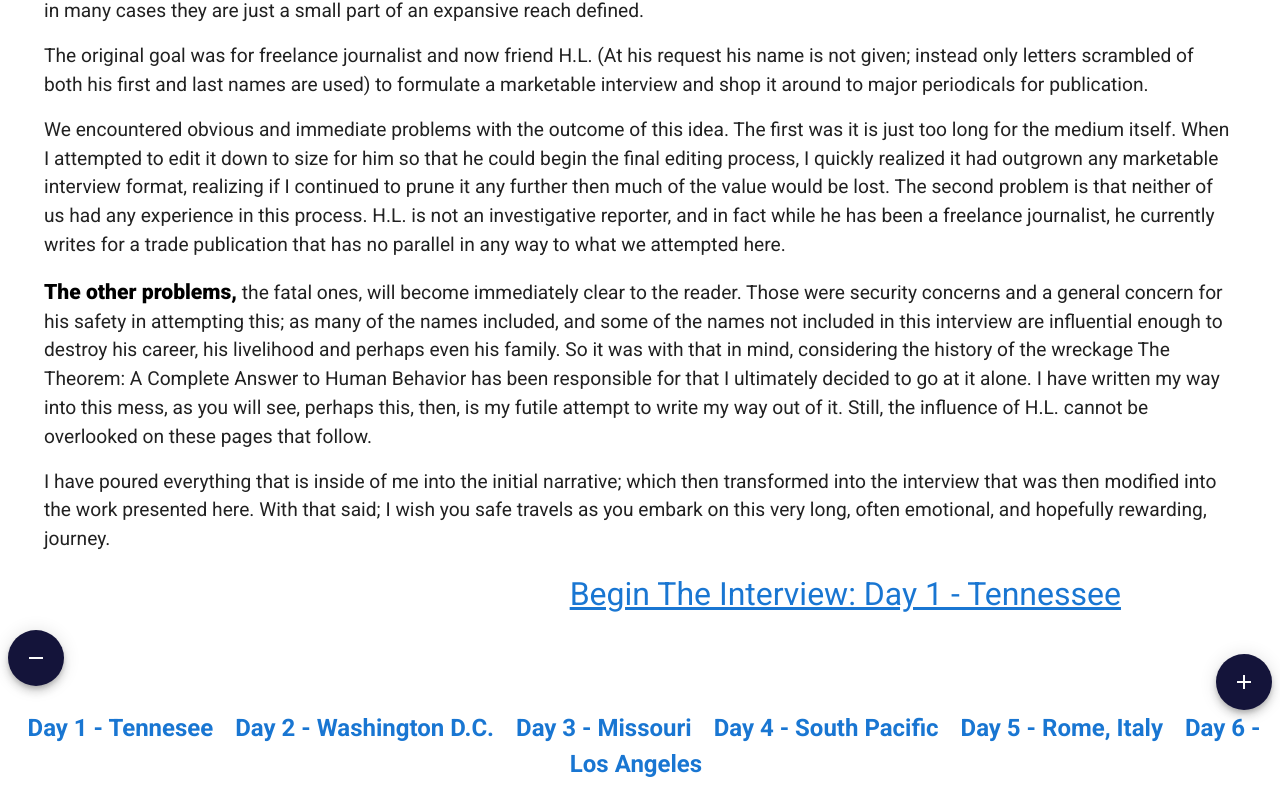
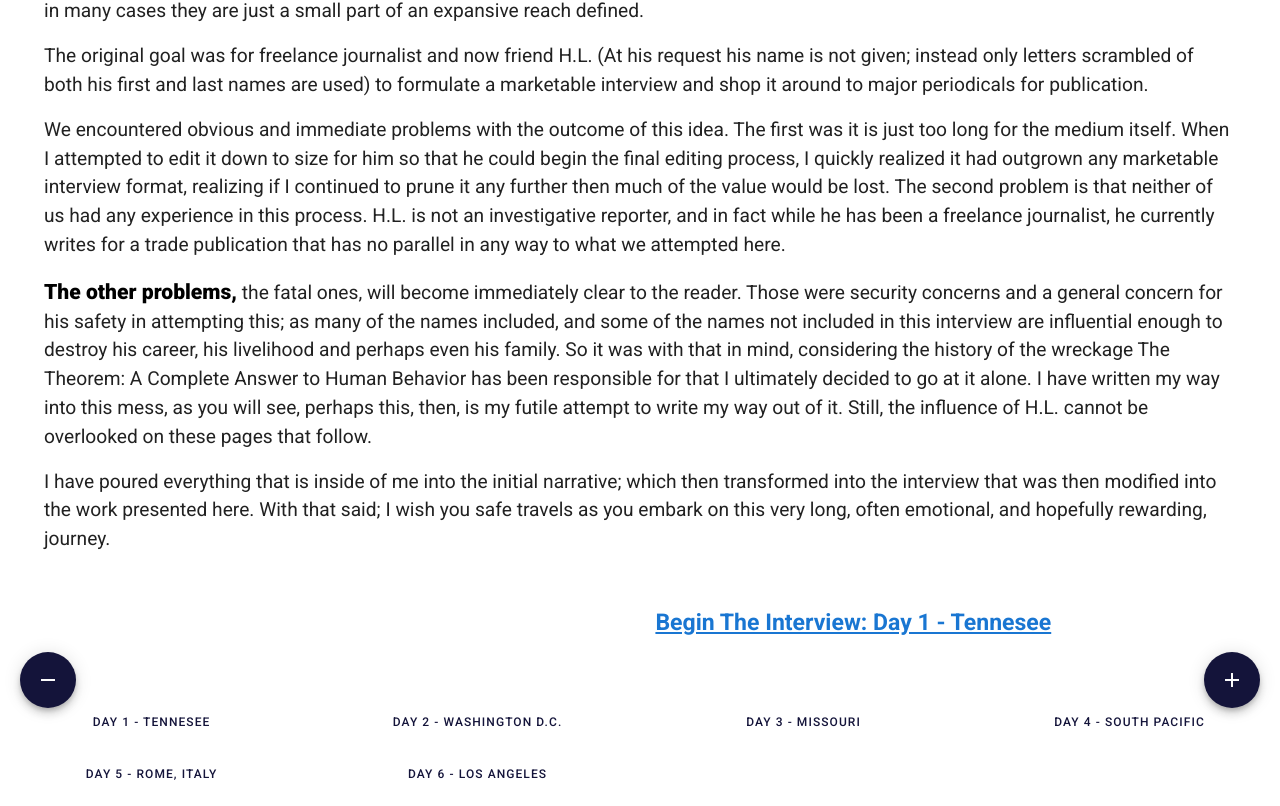
Before and after one commit to JesseStew/ode-to-martha-mitchell, a Vue app: page /intro in a window 1280 px wide. Shown: the part 1289-2095 px from the top of the page. Built offline with nearby package versions, Linux system fonts and the light colour scheme.

Commit message:
Next Day link and Bottom Nav

```diff
--- a/src/components/Navigation.vue
+++ b/src/components/Navigation.vue
@@ -96,16 +96,31 @@
 				<v-col cols="12">
 					<slot></slot>
 				</v-col>
+				<v-col cols="12" md="4"></v-col>
+				<v-col cols="12" md="8" :class="dayLinkClasses">
+					<!-- here, not sure about this -->
+					<a style="font-size: 1.2em; text-decoration: underline; font-weight: bold;" class="text-center" v-if="model === 2" @click="tabMethod(pages[model].index + 1)" color="#287ace">
+						{{pages[model].dayLink}}
+					</a>
+					<v-btn v-if="model < 8 && model > 2" block @click="tabMethod(pages[model].index + 1)" tile x-large :color="pages[model].color" icon>
+						{{pages[model].dayLink}}
+						<v-icon>mdi-chevron-right</v-icon>
+					</v-btn>
+				</v-col>
+				<v-col cols="6">
 					<v-row v-if="pages[model].title !== 'Home'" justify="start">
 						<v-btn @click="itrModel(model - 1)" class="mx-5" fab dark :color="currentColor">
 							<v-icon dark>mdi-minus</v-icon>
 						</v-btn>
 					</v-row>
+				</v-col>
+				<v-col cols="6">
 					<v-row v-if="pages[model].title !== 'Home'" justify="end">
 						<v-btn @click="itrModel(model + 1)" class="mx-5" fab dark :color="currentColor">
 							<v-icon dark>mdi-plus</v-icon>
 						</v-btn>
 					</v-row>
+				</v-col>
 
 				<v-row v-if="pages[model].title === 'Home'" justify="start">
 					<v-btn block @click="tabMethod(2)" x-large dark :color="currentColor">
@@ -126,30 +141,44 @@
 						The Martha Mitchell effect is a term utilized in psychiatry in relation to a patient being misdiagnosed as being delusional, when in fact the content of their misinterpreted delusions are an actual representation of events experienced by them. The origin of this term references events that occurred to Martha Mitchell in 1972, when she claimed that White House officials were engaging in illegal activities. Mitchell also claimed she was drugged, beaten and forced under guard to remain in hotel room in California to prevent her from further contacting the press about Watergate break-in and ensuing scandal. Aides of President Nixon informed the media that she was ‘resting’ in a psychiatric hospital; the intent of this statement was to discount the validity of her credibility and therefore observations. A substantial proportion of Martha Mitchells’ claims were later validated.
           </p>
 				</v-col>
-				<v-col cols="12" class="text-center small-text"
+				<v-row :color="pages[model].color" cols="12" class="text-center small-text"
 					style="
 						font-size: 1.5em;
 					"
 				>
-					<a class="pa-2" @click="tabMethod(3)">
+					<v-col cols="4" md="3" :color="pages[model].color" @click="tabMethod(3)">
+						<v-btn block @click="tabMethod(3)" tile small :color="pages[model].color" icon>
 							Day 1 - Tennesee
-					</a>
-					<a class="pa-2" @click="tabMethod(4)">
+						</v-btn>
+					</v-col>
+					<v-col cols="4" md="3" :color="pages[model].color" @click="tabMethod(4)">
+						<v-btn block @click="tabMethod(4)" tile small :color="pages[model].color" icon>
 							Day 2 - Washington D.C.
-					</a>
-					<a class="pa-2" @click="tabMethod(5)">
+						</v-btn>
+					</v-col>
+					<v-col cols="4" md="3" :color="pages[model].color" @click="tabMethod(5)">
+						<v-btn block @click="tabMethod(5)" tile small :color="pages[model].color" icon>
 							Day 3 - Missouri
-					</a>
-					<a class="pa-2" @click="tabMethod(6)">
+						</v-btn>
+					</v-col>
+					<v-col cols="4" md="3" :color="pages[model].color" @click="tabMethod(6)">
+						<v-btn block @click="tabMethod(6)" tile small :color="pages[model].color" icon>
 							Day 4 - South Pacific
-					</a>
-					<a class="pa-2" @click="tabMethod(7)">
+						</v-btn>
+					</v-col>
+					<v-col v-if="$vuetify.breakpoint.md" md="3"></v-col>
+					<v-col cols="4" md="3" :color="pages[model].color" @click="tabMethod(7)">
+						<v-btn block @click="tabMethod(7)" tile small :color="pages[model].color" icon>
 							Day 5 - Rome, Italy
-					</a>
-					<a class="pa-2" @click="tabMethod(8)">
+						</v-btn>
+					</v-col>
+					<v-col cols="4" md="3" :color="pages[model].color" @click="tabMethod(8)">
+						<v-btn block @click="tabMethod(8)" tile small :color="pages[model].color" icon>
 							Day 6 - Los Angeles
-					</a>
+						</v-btn>
 					</v-col>
+					<v-col v-if="$vuetify.breakpoint.md" md="3"></v-col>
+				</v-row>
 			</v-row>
 		</v-container>
 	</div>
@@ -169,6 +198,13 @@ export default {
 		},
 		currentColor() {
 			return this.pages[this.model].color
+		},
+		dayLinkClasses() {
+			if (this.$vuetify.breakpoint.md) {
+				return 'text-center day-link-md'
+			} else {
+				return 'text-center day-link-sm'
+			}
 		}
 	},
 	methods: {
@@ -265,6 +301,7 @@ export default {
 				color: '#14143a',
 				class: 'blue-background',
 				minHeight: 595,
+				dayLink: 'Begin The Interview: Day 1 - Tennesee',
 			},
 			{
 				src: 'https://firebasestorage.googleapis.com/v0/b/an-ode.appspot.com/o/Day1_final.jpg?alt=media&token=31505349-7d43-4621-8efc-3e216c49b12d',
@@ -276,6 +313,7 @@ export default {
 				color: '#202408',
 				class: 'brown-background',
 				minHeight: 732,
+				dayLink: 'Continue to Day 2 - Washington D.C.',
 			},
 			{
 				src: 'https://firebasestorage.googleapis.com/v0/b/an-ode.appspot.com/o/Day2_final.jpg?alt=media&token=8807a0c8-ad11-4b0f-a297-802279914849',
@@ -287,6 +325,7 @@ export default {
 				color: '#14143a',
 				class: 'blue-background',
 				minHeight: 596,
+				dayLink: 'Continue to Day 3 - Missouri',
 			},
 			{
 				src: 'https://firebasestorage.googleapis.com/v0/b/an-ode.appspot.com/o/Day3_final.jpg?alt=media&token=c484bbf2-b4e0-4ac2-97df-d32987879e13',
@@ -298,6 +337,7 @@ export default {
 				color: '#14143a',
 				class: 'blue-background',
 				minHeight: 595,
+				dayLink: 'Continue to Day 4 - The South Pacific',
 			},
 			{
 				src: 'https://firebasestorage.googleapis.com/v0/b/an-ode.appspot.com/o/Day4_final.jpg?alt=media&token=4ac6110c-faf9-4f3e-8e5d-230dd2e4c9e7',
@@ -309,6 +349,7 @@ export default {
 				color: '#202408',
 				class: 'brown-background',
 				minHeight: 670,
+				dayLink: 'Continue to Day 5 - Rome, Italy - Vincit Qui Patitur',
 			},
 			{
 				src: 'https://firebasestorage.googleapis.com/v0/b/an-ode.appspot.com/o/Day5_final.jpg?alt=media&token=31058251-7d0d-49a3-81ed-5831e5051c2f',
@@ -320,6 +361,7 @@ export default {
 				color: '#14143a',
 				class: 'blue-background',
 				minHeight: 495,
+				dayLink: 'Continue to Day 6 - Los Angeles',
 			},
 			{
 				src: 'https://firebasestorage.googleapis.com/v0/b/an-ode.appspot.com/o/Day6_upsidedown_final.jpg?alt=media&token=cfe5fe59-6add-40b4-8848-666dac41c909',
@@ -377,4 +419,16 @@ export default {
 .brown-background {
 	background-color: #0a0c02;
 }
+.day-link {
+
+}
+.intro-link {
+
+}
+.day-link-md {
+	font-size: 2em;
+}
+.day-link-sm {
+	font-size: 1.2em;
+}
 </style>
--- a/src/views/DayOne.vue
+++ b/src/views/DayOne.vue
@@ -898,13 +898,6 @@
 					<span class="douglas">Douglas:</span> Tomorrow, we will pick this up in the morning.
 				</p>
 			</v-col>
-			<v-col cols="7"></v-col>
-			<v-col cols="5" class="text-center">
-				<v-btn @click="nextPage" width="150px" tile x-large color="#845a1f" icon>
-					Go to Day 2
-					<v-icon>mdi-chevron-right</v-icon>
-				</v-btn>
-			</v-col>
 		</v-row>
 	</v-container>
 </template>
--- a/src/views/Intro.vue
+++ b/src/views/Intro.vue
@@ -54,14 +54,7 @@
 						I have poured everything that is inside of me into the initial narrative; which then transformed into the interview that was then modified into the work presented here. With that said; I wish you safe travels as you embark on this very long, often emotional, and hopefully rewarding, journey.
 					</p>
 				</v-col>
-				<v-col cols="4"></v-col>
-				<v-col cols="8" class="text-center home-title">
-					<a href="/day-one">
-						Begin The Interview: Day 1 - Tennessee
-					</a>
-				</v-col>
 			</v-row>
-		<!-- Add links to the six days of interview at bottom -->
 	</v-container>
 </template>
 
```
Lines whose indentation alone changed are shown as unchanged.
